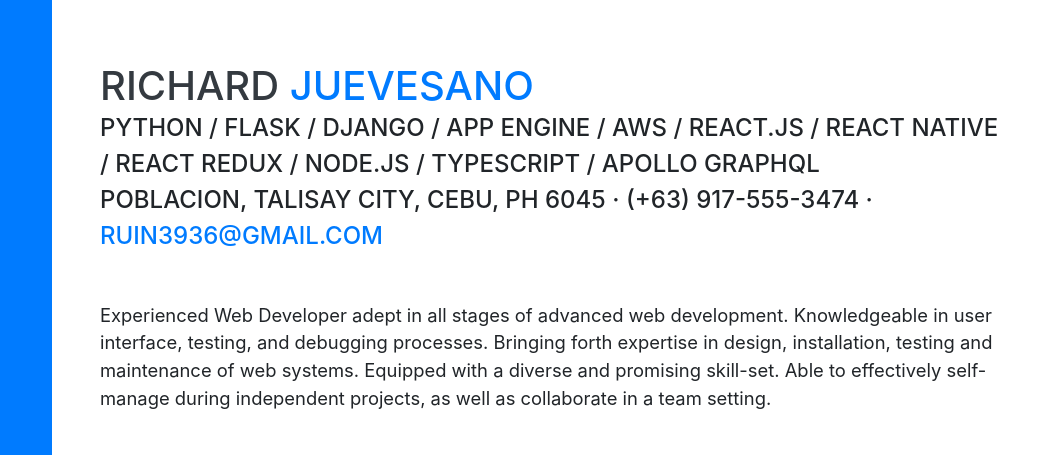
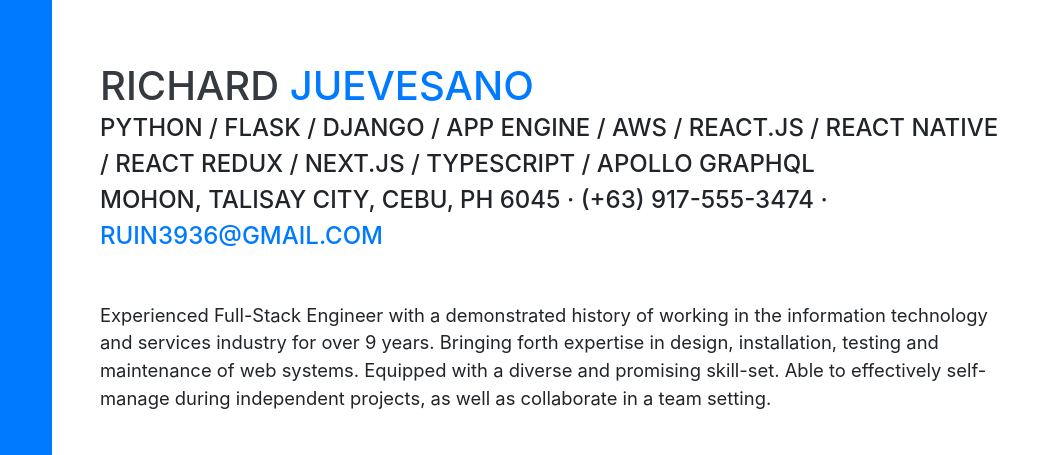
Before and after one commit to rjuevesano/rjuevesano.me, a website with bundled scripts: page index.html in a window 1280 px wide. Shown: the part 111-566 px from the top of the page, 220-1280 px from the left. Built offline with nearby package versions, Linux system fonts and the light colour scheme; a web font is replaced by a local one.

Commit message:
fix intro

```diff
--- a/index.html
+++ b/index.html
@@ -63,8 +63,8 @@
         <h1 class="mb-0">Richard
           <span class="text-primary">Juevesano</span>
         </h1>
-        <div class="subheading mb-5">Python / Flask / Django / App Engine / AWS / React.js / React Native / React Redux / Node.js / Typescript / Apollo GraphQL<br/>Poblacion, Talisay City, Cebu, PH 6045 · (+63) 917-555-3474 · <a href="mailto:ruin3936@gmail.com">ruin3936@gmail.com</a></div>
-        <p class="lead mb-5">Experienced Web Developer adept in all stages of advanced web development. Knowledgeable in user interface, testing, and debugging processes. Bringing forth expertise in design, installation, testing and maintenance of web systems. Equipped with a diverse and promising skill-set. Able to effectively self-manage during independent projects, as well as collaborate in a team setting.</p>
+        <div class="subheading mb-5">Python / Flask / Django / App Engine / AWS / React.js / React Native / React Redux / Next.js / Typescript / Apollo GraphQL<br/>Mohon, Talisay City, Cebu, PH 6045 · (+63) 917-555-3474 · <a href="mailto:ruin3936@gmail.com">ruin3936@gmail.com</a></div>
+        <p class="lead mb-5">Experienced Full-Stack Engineer with a demonstrated history of working in the information technology and services industry for over 9 years. Bringing forth expertise in design, installation, testing and maintenance of web systems. Equipped with a diverse and promising skill-set. Able to effectively self-manage during independent projects, as well as collaborate in a team setting.</p>
         <div class="social-icons">
           <a href="https://www.linkedin.com/in/richard-juevesano/" target="_blank">
             <i class="fab fa-linkedin-in"></i>
```
